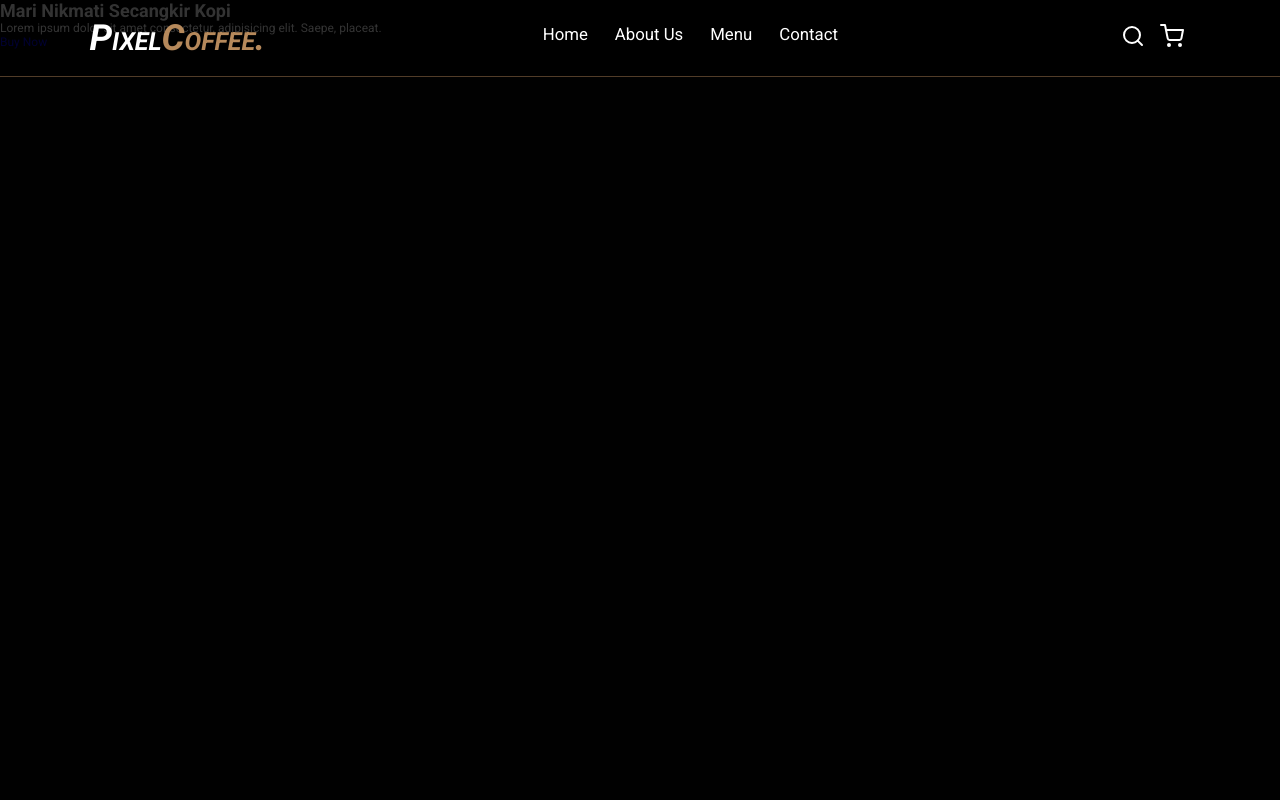
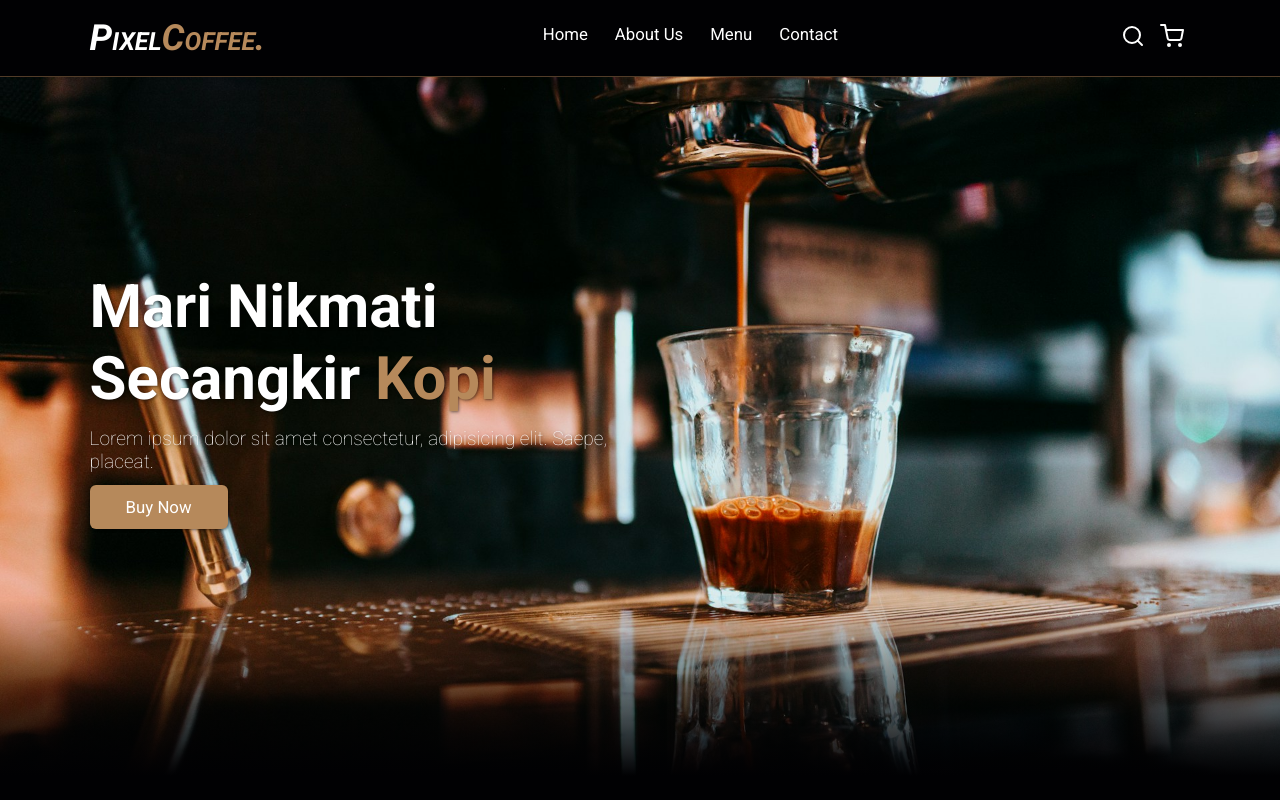
Before and after one commit to fasyaaa/Pixel-Perk, a plain HTML site: page index.html in a window 1280 px wide. Drawn offline with nearby package versions, Linux system fonts and the light colour scheme.

Commit message:
tambah cta

```diff
--- a/css/style.css
+++ b/css/style.css
@@ -16,6 +16,8 @@ body{
     font-family: 'Roboto', sans-serif;      /* font dari website */
     background-color: var(--bg);
     color: #fff;
+    /* halaman bisa di scroll */
+    /* min-height: 2000px;*/
 }
 
 /* navbar */
@@ -24,7 +26,7 @@ body{
     justify-content: space-between; /*sejajar horizontal*/
     align-items: center; /*sejajar secara vertikal*/
     padding: 1.4rem 7%; /*padding dalam ukuran rem = relative terhadap pixel | 7% = buka dimanapun menyesuaikan sizenya*/
-    background-color: rgba(1, 1, 1, 0.8);
+    background-color: rgb(1, 1, 3);
     border-bottom: 1px solid #513c28;
     position: fixed; /*halaman saat di scroll tetap diam di atas navbarnya*/
     top: 0; /*supaya mentok ke atas posisinya*/
@@ -82,6 +84,61 @@ body{
     display: none;
 }
 
+/* Hero Section */
+.hero{
+    min-height: 100vh;
+    display: flex;
+    align-items: center;
+    background-image: url('../image/Home.jpg');
+    background-size: cover;
+    background-repeat: no-repeat;
+    background-position: center;
+    position: relative;
+}
+
+.hero::after {
+    content: '';
+    display: block;
+    position: absolute;
+    width: 100%;
+    height: 100%;
+    background: linear-gradient(0deg, rgba(1,1,3,1)3%, rgba(255,255,255,0)25%);         /* gradasi bg */
+}
+
+.hero .content{
+    padding: 1.4rem 7%;
+    max-width: 60rem;
+}
+
+.hero .content h1{
+    font-size: 5em;
+    color: #fff;
+    text-shadow: 1px 1px 3px rgba(1,1,3, 0.5);
+    line-height: 1.2;
+}
+
+.hero .content h1 span{
+    color: var(--primary);
+}
+
+.hero .content p{
+    font-size: 1.6rem;
+    margin-top: 1rem;
+    list-style: 1.4;
+    font-weight: 100;
+    text-shadow: 1px 1px 3px rgba(1,1,3, 0.5);
+}
+
+.hero .content .cta{
+    margin-top: 1rem;
+    display: inline-block;
+    padding: 1rem 3rem;
+    font-size: 1.4rem;
+    color: #fff;
+    background-color: var(--primary);
+    border-radius: 0.5rem;
+    box-shadow: 1px 1px 3px rgba(1,1,3, 0.5);
+}
 
 /* Media Queries */
 
```
Also changed, not shown: 2 other files.
